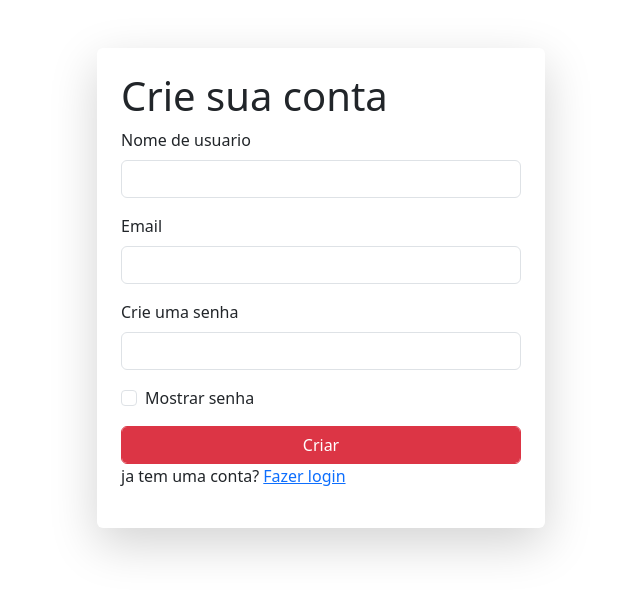
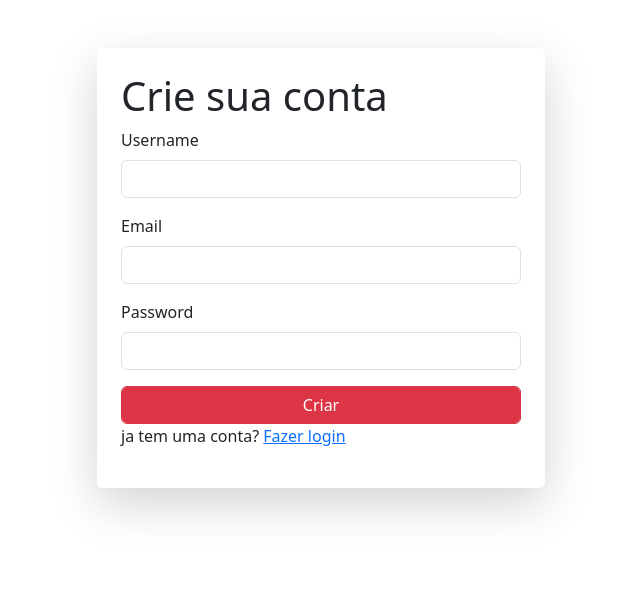
Before and after one commit to danielBRTanimacao/ebook-world-django, a Django app: page /home/create/ in a window 1280 px wide. Shown: the top 596 px of the page, without its empty margins (319-959 px from the left). Run offline with Django 5.2, Linux system fonts and the light colour scheme.

Commit message:
creating form using modelform

```diff
--- a/home/templates/home/create.html
+++ b/home/templates/home/create.html
@@ -8,26 +8,33 @@
         method="POST"
         class="shadow-lg p-4 rounded m-big"
         enctype="multipart/form-data"
-        > {% csrf_token %}
+        >
+        {% csrf_token %}
         <div>
             <h2 class="display-6">Crie sua conta</h2>
         </div>
-        <div class="mb-3">
+        {% for field in form %}
+            <div class="mb-3 form-to-control">
+                <label class="form-label" for="{{ field.id_for_label }}">{{ field.label }}</label>
+                {{ field }}
+            </div>
+        {% endfor %}
+        {% comment %} <div class="mb-3">
             <label class="form-label" for="nameInput">Nome de usuario</label>
-            <input class="form-control" type="text" name="nameInput" id="nameInput" aria-describedby="nameHelp">
+            <input class="form-control" type="text" name="nameUser" id="nameInput" aria-describedby="nameHelp">
         </div>
         <div class="mb-3">
             <label class="form-label" for="emailInput">Email</label>
-            <input class="form-control" type="email" name="emailInput" id="emailInput" aria-describedby="emailHelp">
+            <input class="form-control" type="email" name="emailUser" id="emailInput" aria-describedby="emailHelp">
         </div>
         <div class="mb-3">
             <label class="form-label" for="passwordInput">Crie uma senha</label>
-            <input class="form-control" type="password" name="passwordInput" id="passwordInput" aria-describedby="passwordHelp">
+            <input class="form-control" type="password" name="password" id="passwordInput" aria-describedby="passwordHelp">
         </div>
         <div class="mb-3 form-check">
             <input type="checkbox" class="form-check-input" id="passwordShow" onclick="showPass()">
             <label class="form-check-label" for="passwordShow">Mostrar senha</label>
-        </div>
+        </div> {% endcomment %}
         <button type="submit" class="btn btn-danger form-control">Criar</button>
         <p>
             ja tem uma conta?
@@ -45,6 +52,8 @@
             checker.type = 'password'
         }
     }
+    const allInput = document.querySelectorAll("input");
+    allInput.forEach((inpu) => inpu.classList.add("form-control"));
 </script>
 
 {% endblock content %}
--- a/home/views/home_form.py
+++ b/home/views/home_form.py
@@ -1,9 +1,27 @@
-from django.shortcuts import render, get_object_or_404, redirect
+from django.shortcuts import render
+from django import forms
 
 from home.models import Home
 
+class HomeForm(forms.ModelForm):
+    class Meta:
+        model = Home
+        fields = (
+            'username',
+            'email',
+            'password',
+        )
+
 def create(request):
+    if request.method == 'POST':
+        context = {
+            'site_title': "Registrar - ",
+            'form': HomeForm(request.POST),
+        }
+        return render(request, 'home/create.html', context)
+
     context = {
-        'site_title': "Registrar - "
+        'site_title': "Registrar - ",
+        'form': HomeForm(),
     }
     return render(request, 'home/create.html', context)
```
